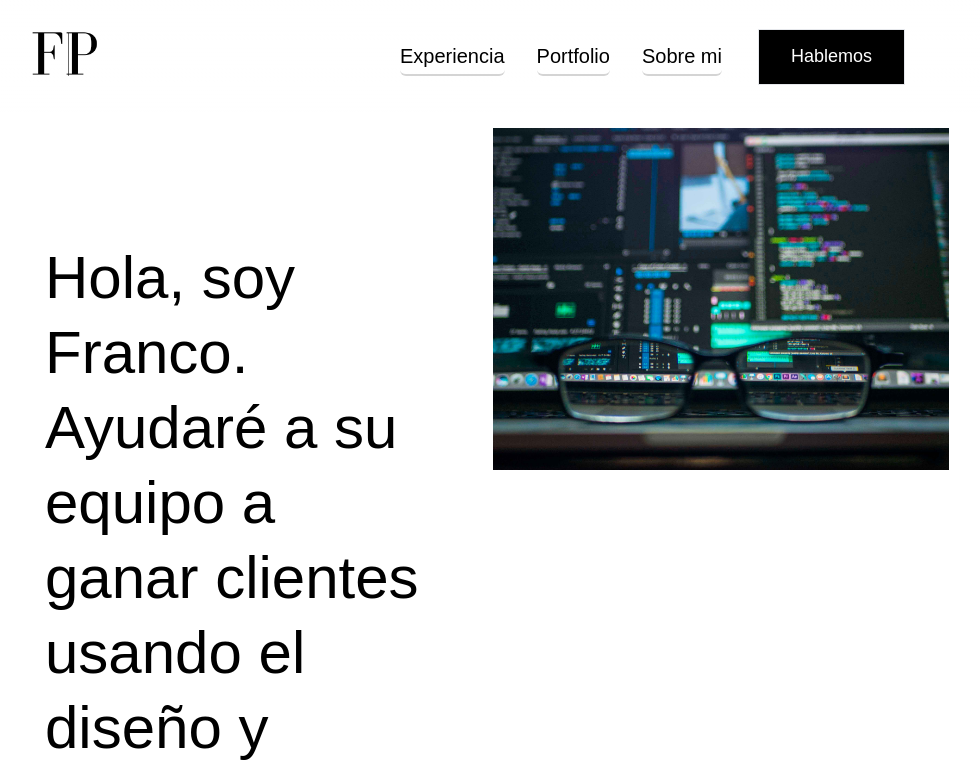
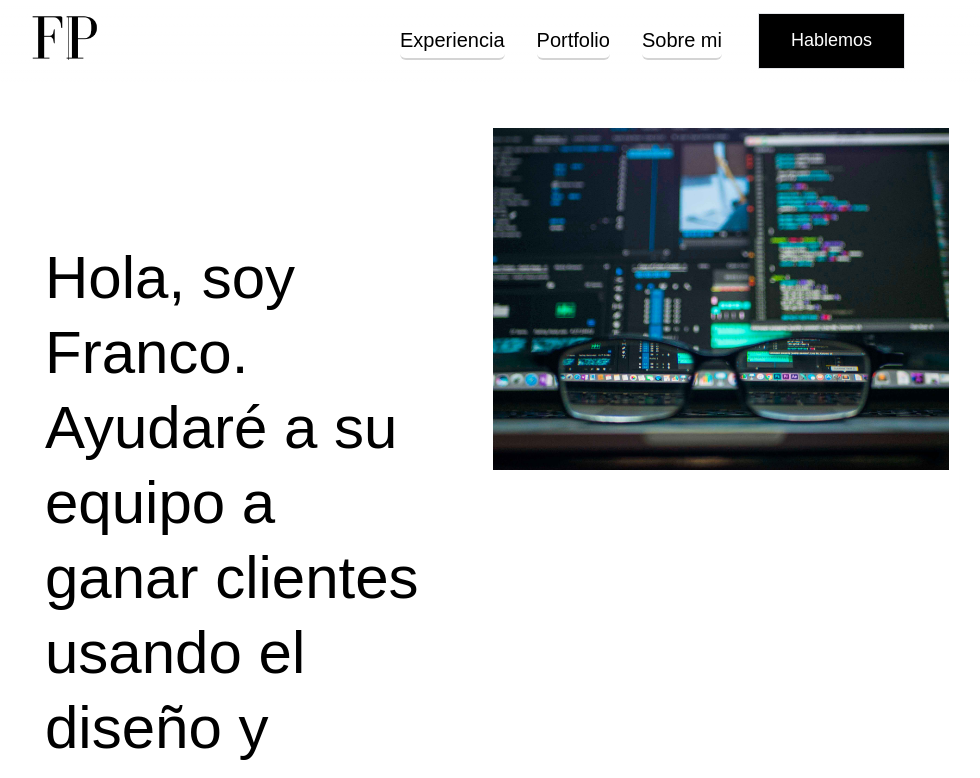
Before and after one commit to fpadularrosa/portfolio, a Next.js app: page / in a window 1280 px wide. Shown: the top 778 px of the page, without its empty margins (163-1143 px from the left). Built offline with nearby package versions, Linux system fonts and the light colour scheme.

Commit message:
fix errors of design

```diff
--- a/components/Navbar.js
+++ b/components/Navbar.js
@@ -4,13 +4,13 @@ import Link from 'next/link';
 const Navbar = () => {
 
     return(
-        <nav className="fixed top-0 left-0 z-10 w-full py-4 bg-gradient-to-b from-white to-transparent">
+        <nav className="fixed top-0 left-0 z-10 w-full bg-gradient-to-b from-white to-transparent">
             <div className="flex px-0 text-gray-700 lg:pl-0 lg:justify-between md:pl-0 md:mx-5 lg:mx-4 xl:mx-10 xl:pl-14 xl:m-auto xl:justify-between md:justify-between sm:justify-between">
                 <div className='lg:mr-14 xl:pl-[94px] sm:pl-6 md:mr-6 md:pl-0'>
                     <Link href='/'>
                         <a>
                         <div className='hover:cursor-pointer hover:blur-[1px]'>
-                            <Image src={iconBar} width='75' heigth='35' alt='icon'/>
+                            <Image src={iconBar} width='75' heigth='20' alt='icon'/>
                         </div>
                         </a>
                     </Link>
```
